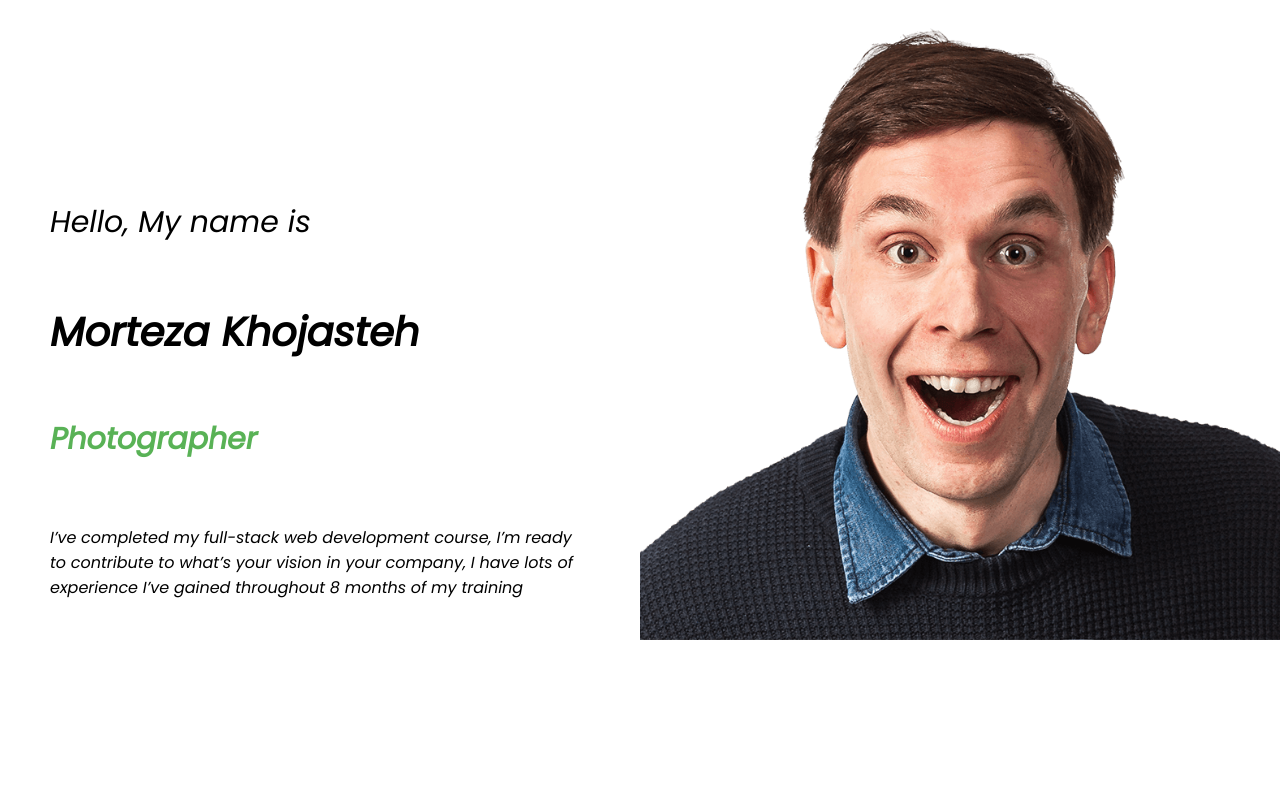
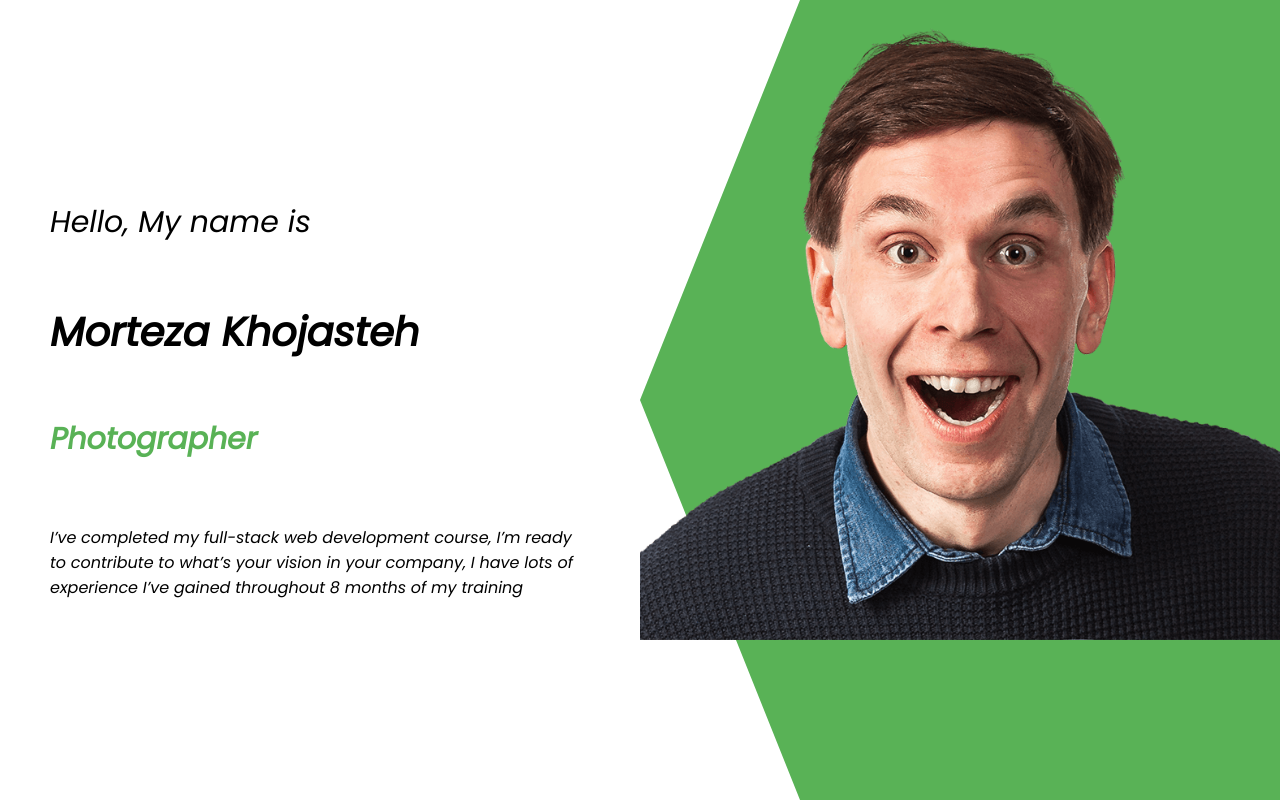
Before and after one commit to Morteza-Khojasteh/Portfolio, a React (Create React App) app: page / in a window 1280 px wide. Built offline with nearby package versions, Linux system fonts and the light colour scheme.

Commit message:
feat: add bg for img

```diff
--- a/src/components/intro/Intro.jsx
+++ b/src/components/intro/Intro.jsx
@@ -16,14 +16,15 @@ const Intro = () => {
               <div className="intro-title-item">Photographer</div>
             </div>
           </div>
-          <div className="intro-description">
+          <p className="intro-description">
             I’ve completed my full-stack web development course, I’m ready to
             contribute to what’s your vision in your company, I have lots of
             experience I’ve gained throughout 8 months of my training
-          </div>
+          </p>
         </div>
       </div>
       <div className="intro-right">
+        <div className="intro-bg"></div>
         <img src={Photo} alt="" className="intro-img" />
       </div>
     </div>
--- a/src/components/intro/intro.css
+++ b/src/components/intro/intro.css
@@ -11,6 +11,7 @@
 }
 .intro-right {
   flex: 1;
+  position: relative;
 }
 .intro-left-wrapper {
   padding: 50px;
@@ -63,8 +64,15 @@
   width: 100%;
   height: 80%;
   object-fit: cover;
+  position: absolute;
 }
 
 .intro-bg {
-
+    clip-path: polygon(100% 0%, 100% 48%, 100% 100%, 25% 100%, 0% 50%, 25% 0%);
+    background-color: #59b256;
+    width: 100%;
+    height: 100%;
+    position: absolute;
+    top: 0;
+    right: 0;
 }
```
